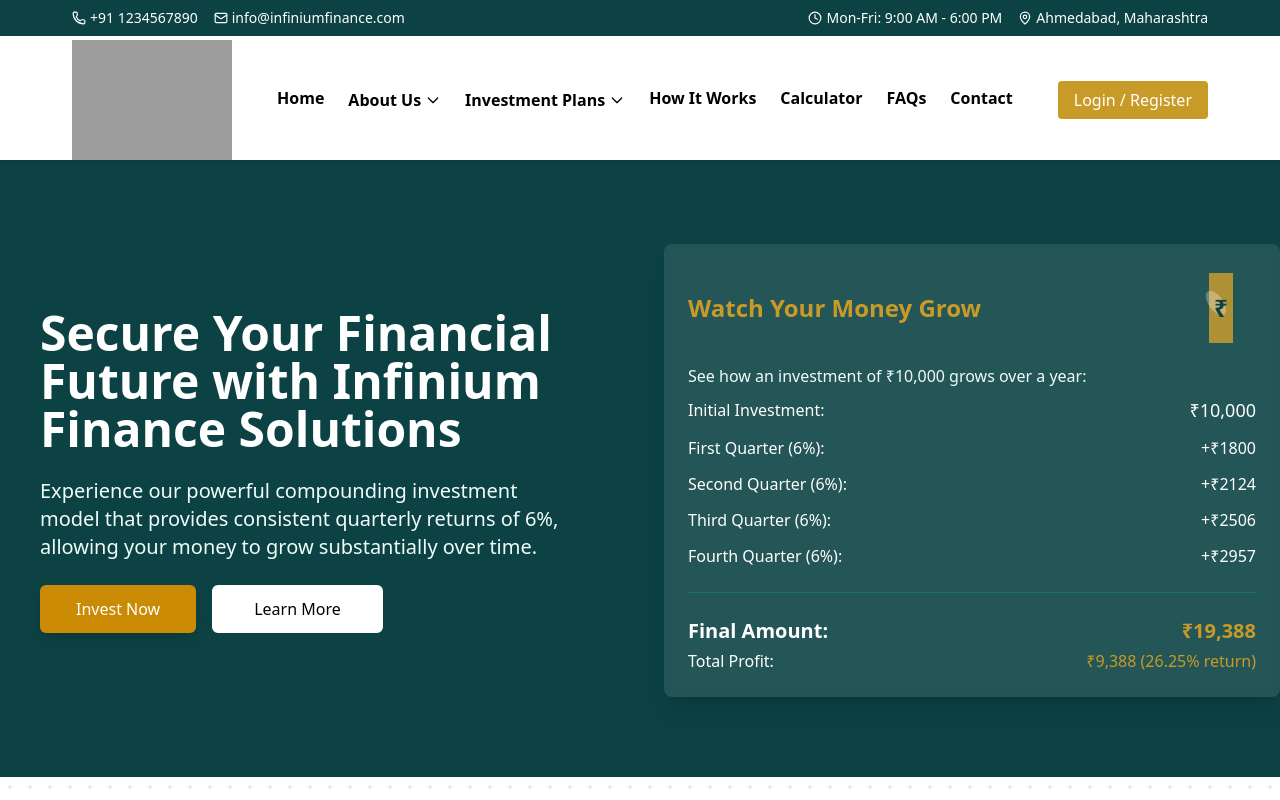
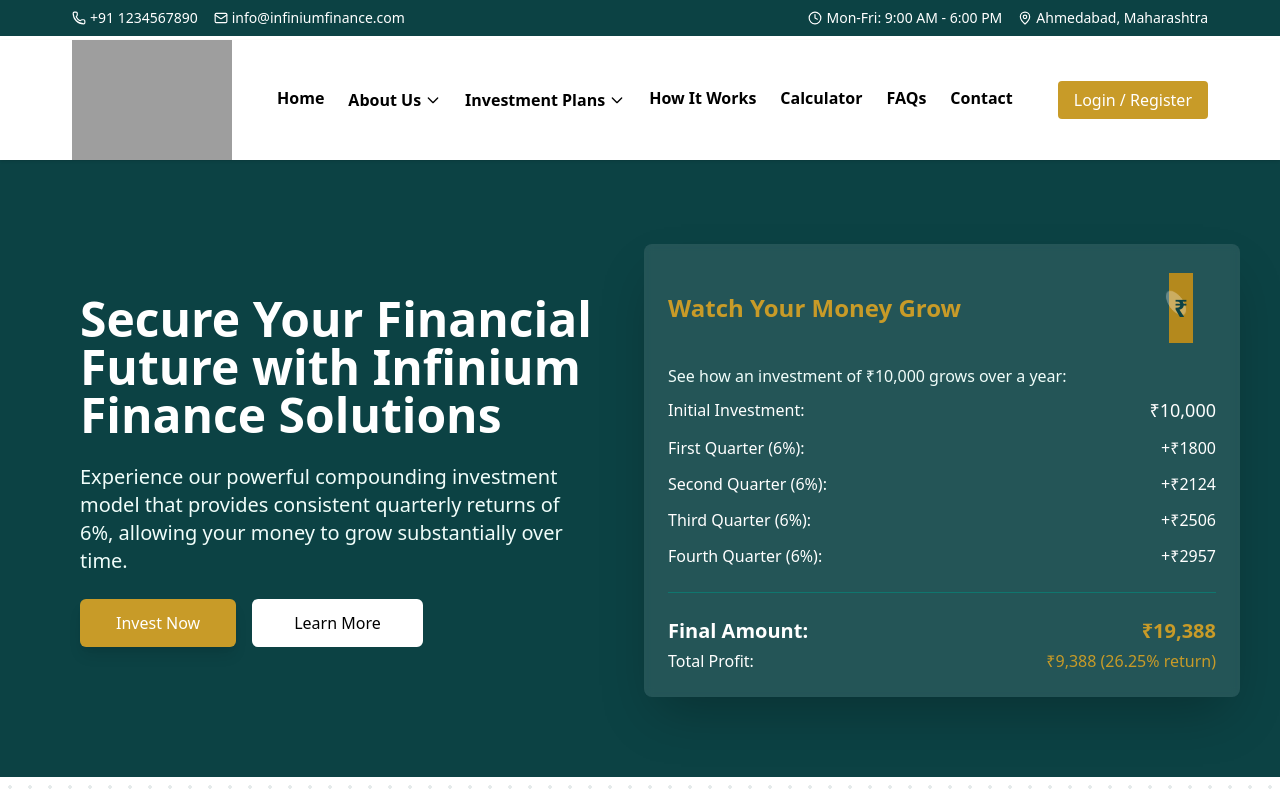
Before and after one commit to jalpanakrani1997/InfiniumFinance, a React (Create React App) app: page / in a window 1280 px wide. Shown: the top 800 px of the page. Built offline with nearby package versions, Linux system fonts and the light colour scheme; grey boxes are pictures that could not be loaded.

Commit message:
Update Hero.jsx

```diff
--- a/src/components/Hero.jsx
+++ b/src/components/Hero.jsx
@@ -13,7 +13,6 @@
     return () => clearInterval(interval);
   }, []);
 
-
   useEffect(() => {
     let timeout;
     if (!animate) {
@@ -26,50 +25,57 @@
     return () => clearTimeout(timeout);
   }, [animate]);
 
-
   return (
-
-    <section className="bg-[#0c4244] text-white pt-36 pb-10 md:pt-40 md:pb-20">
+    <section className="w-full bg-[#0c4244] text-white pt-34 pb-10 md:pt-40 md:pb-20 pl-6 pr-6  ">
       <motion.section
         initial={{ opacity: 0 }}
         animate={{ opacity: 1 }}
         transition={{ duration: 0.5 }}
+        className="max-w-8xl mx-auto px-4"
       >
-        <div className="container mx-auto grid grid-cols-1 sm:grid-cols-2 gap-12 items-center">
+        <div className="grid grid-cols-1 sm:grid-cols-2 gap-2 items-center">
+          {/* Left Text Content */}
           <motion.div
             initial={{ x: -50, opacity: 0 }}
             animate={{ x: 0, opacity: 1 }}
             transition={{ delay: 0.5, duration: 0.6, ease: "easeInOut" }}
           >
             <div className="m-1 md:m-10">
-              <h1 className="text-3xl lg:text-5xl font-bold mb-6">Secure Your Financial Future with Infinium Finance Solutions</h1>
-              <p className="mb-6 text-lg sm:text-xl text-teal-50">Experience our powerful compounding investment model that provides consistent quarterly returns of 6%, allowing your money to grow substantially over time.</p>
+              <h1 className="text-3xl lg:text-5xl font-bold mb-6">
+                Secure Your Financial Future with Infinium Finance Solutions
+              </h1>
+              <p className="mb-6 text-lg sm:text-xl text-teal-50">
+                Experience our powerful compounding investment model that provides consistent quarterly returns of 6%, allowing your money to grow substantially over time.
+              </p>
               <div className="flex flex-wrap gap-4">
-                <button className="bg-yellow-600 hover:bg-yellow-700 text-white px-6 sm:px-9 py-3 rounded-md font-medium shadow-lg hover:shadow-xl transform hover:scale-105 transition duration-300 ease-in-out">Invest Now</button>
-                <button className="h-12 bg-white text-black border-2 border-white hover:bg-white/10 hover:text-white transition-all duration-300 px-6 sm:px-10 py-2 rounded-md font-medium">Learn More</button>
+                <button className="bg-[#c89b28] hover:bg-[#b4891d] text-white px-6 sm:px-9 py-3 rounded-md font-medium shadow-lg hover:shadow-xl transform hover:scale-105 transition duration-300 ease-in-out">
+                  Invest Now
+                </button>
+                <button className="h-12 bg-white text-black border-2 border-white hover:bg-white/10 hover:text-white transition-all duration-300 px-6 sm:px-10 py-2 rounded-md font-medium">
+                  Learn More
+                </button>
               </div>
             </div>
           </motion.div>
 
-          <motion.div
-            initial={{ x: 50, opacity: 0 }}
-            animate={{ x: 0, opacity: 1 }}
+          {/* Right Chart Box */}
+          <motion.div initial={{ x: 50, opacity: 0 }} animate={{ x: 0, opacity: 1 }}
             transition={{ delay: 0.5, duration: 0.6, ease: "easeInOut" }}
           >
-            <div className="bg-white/10 backdrop-blur-sm rounded-lg p-6 shadow-xl animate-slideRight">
+            <div className="bg-white/10 backdrop-blur-sm rounded-lg p-6 shadow-2xl animate-slideRight ">
               <div className="flex items-center mb-4">
                 <h3 className="text-[#c89b28] text-2xl font-bold">Watch Your Money Grow</h3>
                 <div className="ml-auto">
                   <div className="flex items-center justify-center h-20">
                     <div className="relative w-[70px] h-[70px] overflow-hidden group">
-                      <div className={`absolute top-0 right-1/2 h-full bg-[#c99d2ed5] origin-right ${animate ? 'animate-centerin' : 'animate-centerout'}`} />
+                      <div className={`absolute top-0 right-1/2 h-full bg-[#b4891d] origin-right ${animate ? 'animate-centerin' : 'animate-centerout'}`} />
                       {showRupee && (
                         <div className="absolute inset-0 flex items-center justify-center z-10">
-                          <div className='rotate-xy absolute h-7 w-7 top-4 left-4 rounded-full bg-white/30 font-bold text-white'></div>
+                          <div className="rotate-xy absolute h-7 w-7 top-4 left-4 rounded-full bg-white/30 font-bold text-white"></div>
                           <p className="text-[#0c4244] text-2xl font-semibold animate__animated animate__flipInX animate__infinite">₹</p>
                         </div>
                       )}
-                      <div className={`absolute top-0 left-1/2 h-full bg-[#c99d2ed5] origin-left ${animate ? 'animate-centerin' : 'animate-centerout'}`} />
+                      <div className={`absolute top-0 left-1/2 h-full bg-[#b4891d] origin-left ${animate ? 'animate-centerin' : 'animate-centerout'}`} />
                     </div>
                   </div>
                 </div>
```
